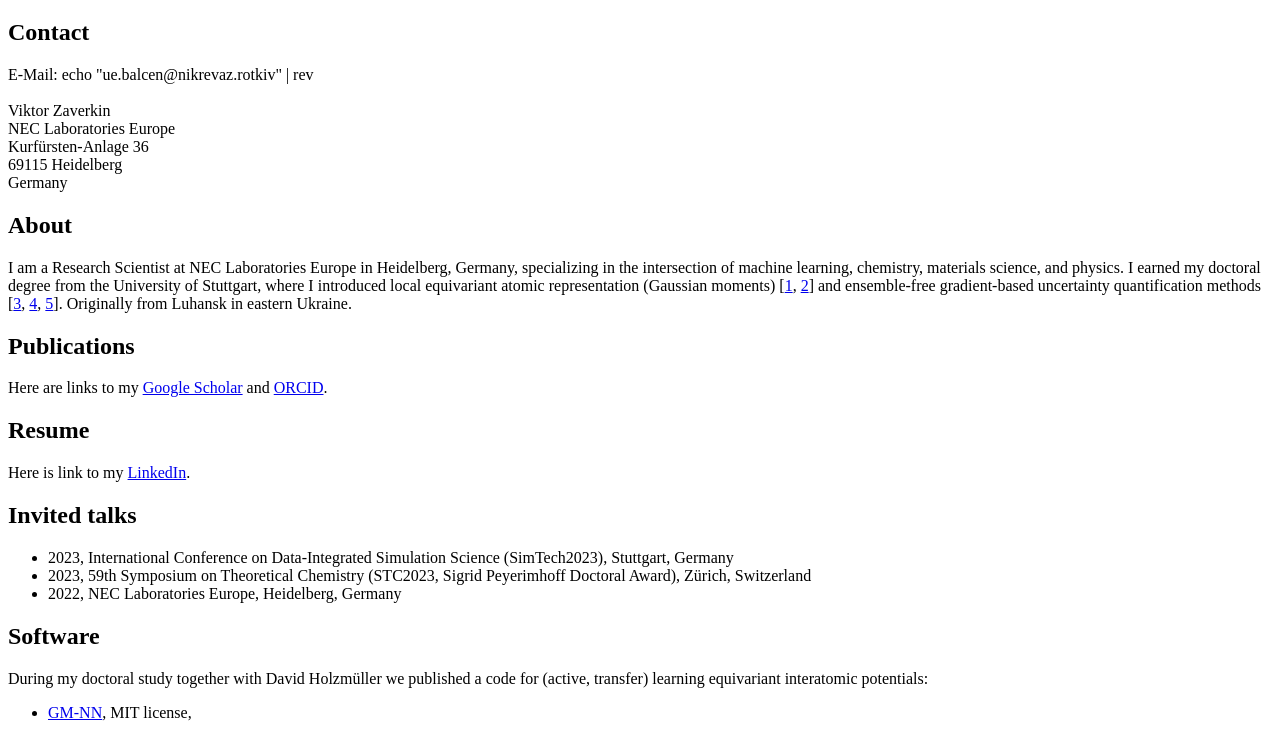
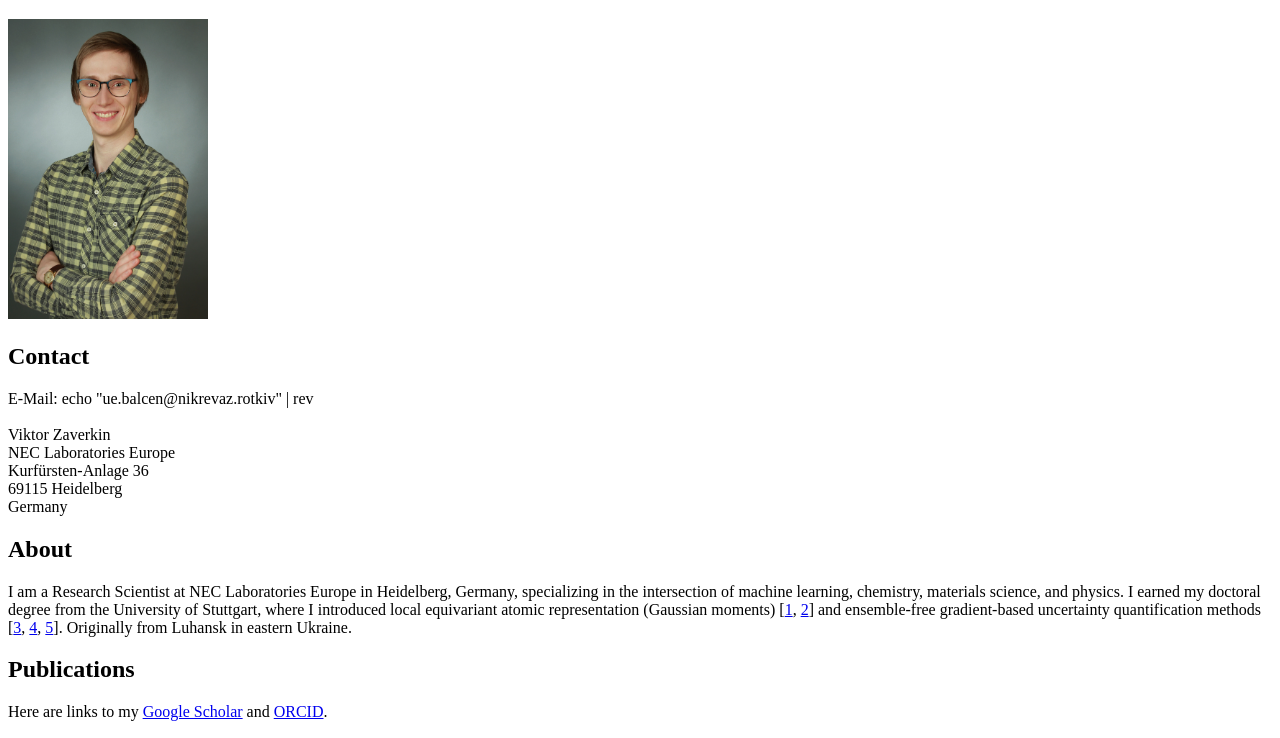
Before and after one commit to viktorzaverkin/viktorzaverkin.github.io, a plain HTML site: page index.html in a window 1280 px wide. Shown: the part 61-799 px from the top of the page. Drawn offline with Linux system fonts and the light colour scheme.

Commit message:
added photo

```diff
--- a/index.html
+++ b/index.html
@@ -6,6 +6,8 @@
 <body>
 
 <h1>Viktor Zaverkin</h1>
+
+<img src="IMG_3258-min.JPG" alt="Photograph of Viktor Zaverkin" width="200" height="auto">
 
 <h2>Contact</h2>
 
```
Also changed, not shown: IMG_3258-min.JPG (added).
